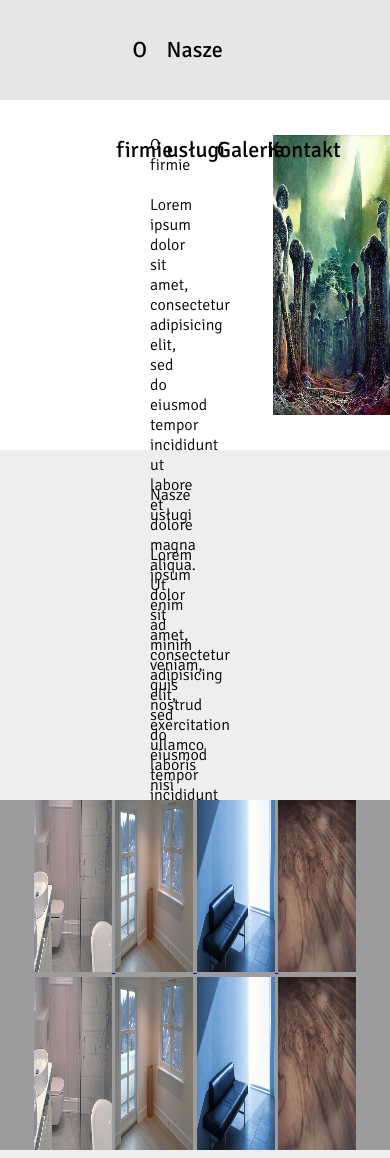
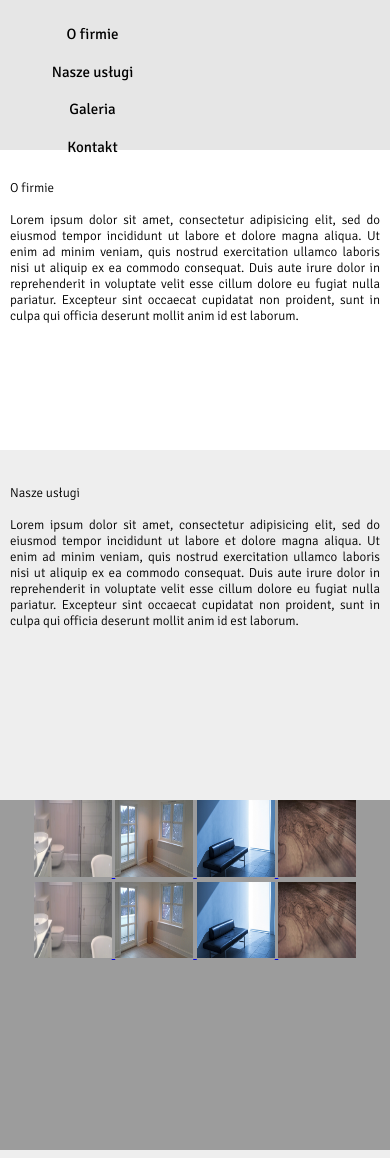
Before and after one commit to zolza/Portal, a plain HTML site: page index.html in a window 390 px wide. Shown: the top 1158 px of the page. Drawn offline with Linux system fonts and the light colour scheme.

Commit message:
Started the mobile version

```diff
--- a/css/style.css
+++ b/css/style.css
@@ -177,7 +177,9 @@ nav {
 	margin-top: 0px;
 }
 
-@media (min-width:481px) and (max-width:960px) {
+
+@media (min-width: 481px) and (max-width: 960px) {
+
 header {
 	height: 150px;
 	position: fixed;
@@ -211,18 +213,62 @@ header {
 	padding-left: 10px;
 	padding-right: 10px;
 }
+#gallery img {
+	display: inline-block;
+	width: 20%;
+	height: 20%;
+}
 .footer span {
 	font-size: 11px;
 }
+}
 
-@media (max-width:480px) {
-	.menu li {
-		font-size: 11px;
+@media (max-width: 480px) {
+/*tutaj zrobic hamburgera */
+
+.container p {
+	font-size: 13px;
 }
-/*tutaj zrobic hamburgera */
 .about p {
 	padding-left: 10px;
 	padding-right: 10px;
+	padding-top: 45px;
+	width: 100%;
+}
+
+.about img {
+	/*musi zniknac*/
+	display: none;
+	width: 0%;
+}
+header {
+	height: 150px;
+	position: fixed;
+	top: 0;
+	left:0;
+	right:0;
+}
+.menu li {
+	font-size: 15px;
+	display: block;
+	height: 25%;
+	width: 30%;
+	top:0;
+}
+.menu li a {
+/*burger*/
+}
+.services p {
+	padding-left: 10px;
+	padding-right: 10px;
+}
+#gallery img {
+	display: inline-block;
+	width: 20%;
+	height: 20%;
+}
+.footer span {
+	font-size: 11px;
 }
 }
 
```
